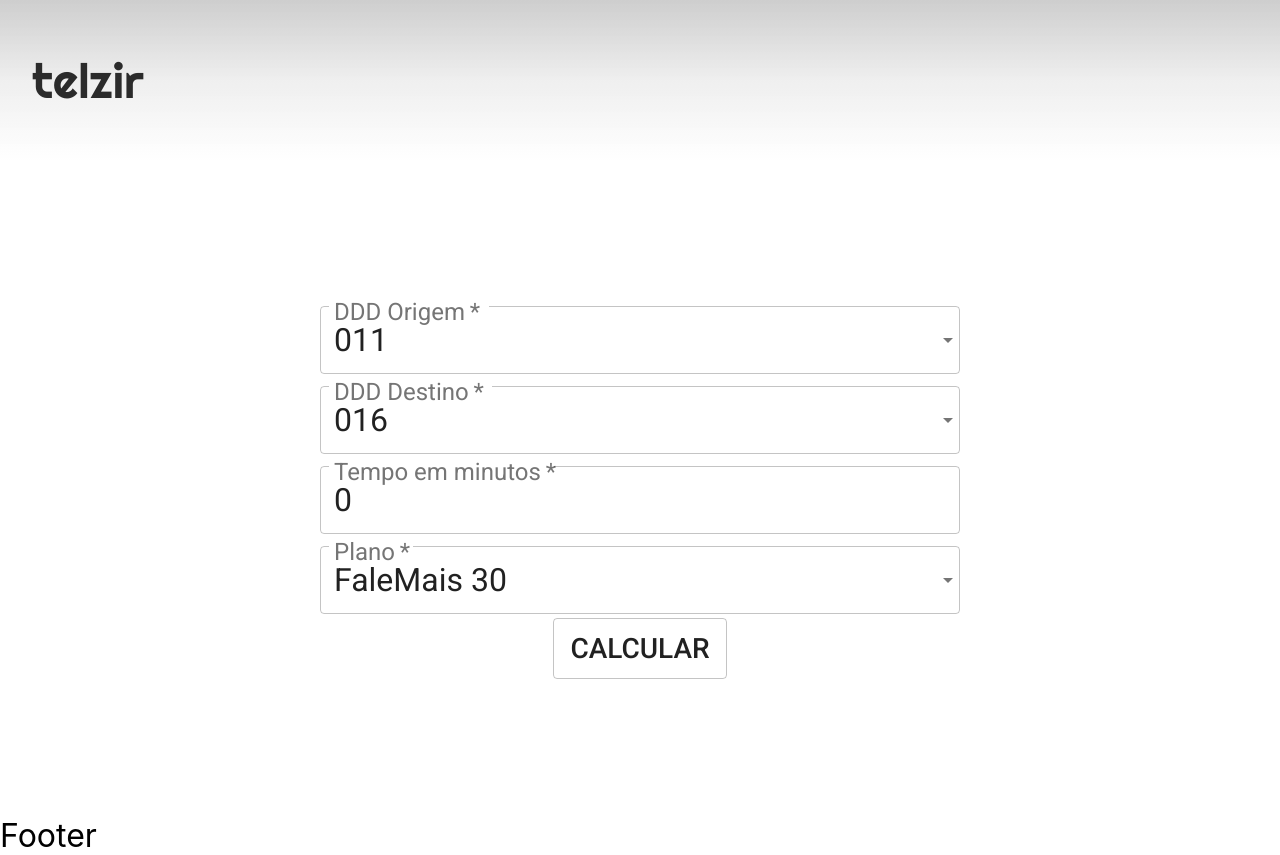
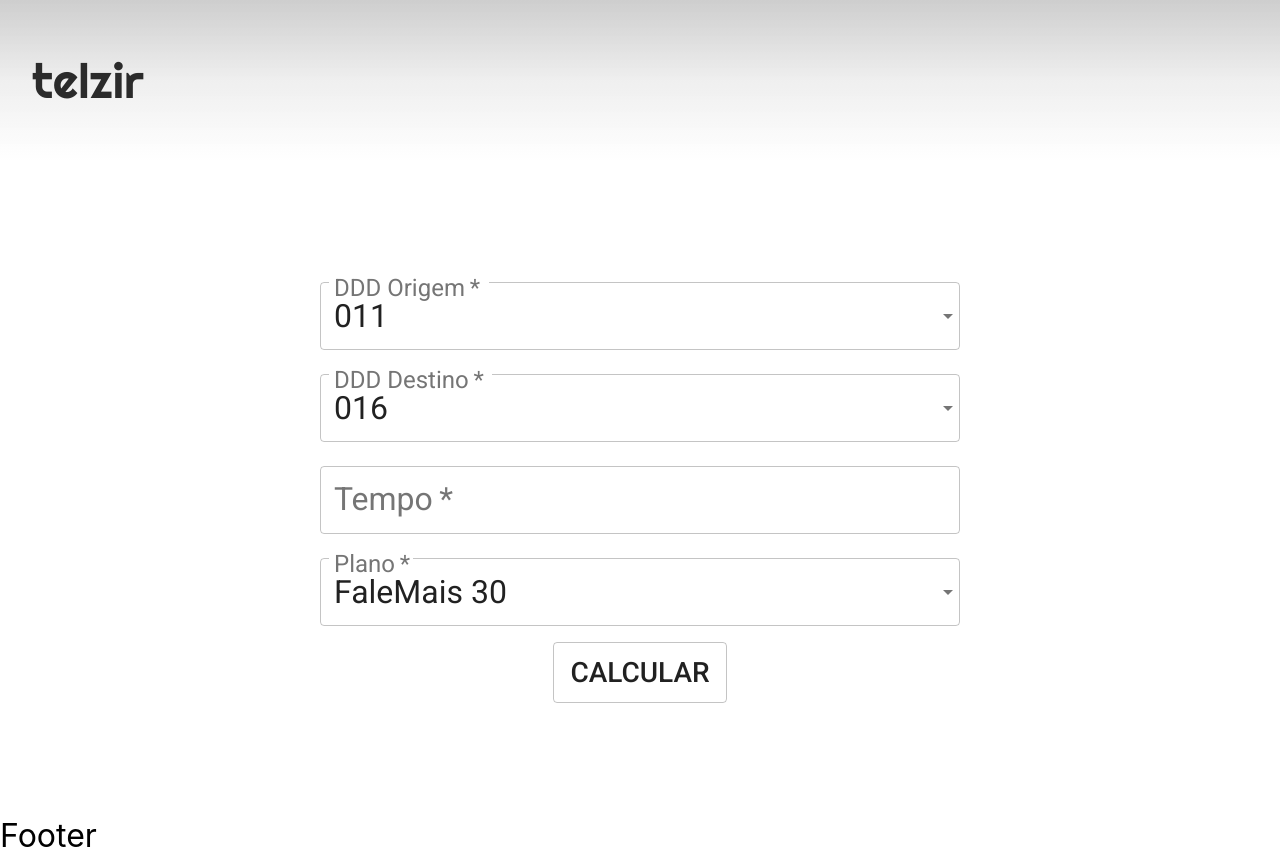
Before and after one commit to dmscn/fale-mais-telzir, a React (Create React App) app: page / in a window 1280 px wide. Built offline with nearby package versions, Linux system fonts and the light colour scheme.

Commit message:
Customized TextField

```diff
--- a/src/components/Calculator/InputFields/InputFields.jsx
+++ b/src/components/Calculator/InputFields/InputFields.jsx
@@ -1,5 +1,4 @@
 import React, { Component } from 'react'
-import TextField from "@material-ui/core/TextField";
 import Button from '@material-ui/core/Button';
 
 import plans from '../../../static/fale-mais-plans'
@@ -7,12 +6,14 @@ import taxes from '../../../static/taxes';
 
 import styles from './InputFields.module.css';
 
+import UITextField from '../../UI/TextField';
+
 export default class InputFields extends Component {
   state = {
     origin: taxes[0].origin,
     destiny: taxes[0].destiny,
     plan: plans[0].name,
-    time: 0,
+    time: undefined,
   }
 
   submit = () => {
@@ -27,69 +28,69 @@ export default class InputFields extends Component {
   };
 
   render() {
+    // removing duplicates
+    const origins = Array.from(new Set(taxes.map(tax => tax.origin)));
+    const destinations = Array.from(new Set(taxes.map(tax => tax.destiny)));
+
     return (
       <form className={styles.Container} noValidate autoComplete="off">
         <div className={styles.InputBox}>
-          <TextField
+          <UITextField
             className={styles.Input}
             required
             select
             label="DDD Origem"
             value={this.state.origin}
             onChange={this.handleChange("origin")}
-            variant="outlined"
-            margin="dense"
             SelectProps={{
               native: true
             }}
           >
-            {taxes.map(tax => (
-              <option key={tax.key} value={tax.origin}>
-                {tax.origin}
+            {origins.map(origin => (
+              <option key={origin} value={origin}>
+                {origin}
               </option>
             ))}
-          </TextField>
+          </UITextField>
 
-          <TextField
+          <UITextField
             className={styles.Input}
             required
             select
             label="DDD Destino"
             value={this.state.destiny}
             onChange={this.handleChange("destiny")}
-            variant="outlined"
-            margin="dense"
             SelectProps={{
               native: true
             }}
           >
-            {taxes.map(tax => (
-              <option key={tax.key} value={tax.destiny}>
-                {tax.destiny}
+            {destinations.map(destiny => (
+              <option key={destiny} value={destiny}>
+                {destiny}
               </option>
             ))}
-          </TextField>
+          </UITextField>
 
-          <TextField
+          <UITextField
             className={styles.Input}
             required
             type="number"
-            label="Tempo em minutos"
+            label="Tempo"
+            placeholder="Tempo de ligação em minutos"
             value={this.state.time}
             onChange={this.handleChange("time")}
-            variant="outlined"
-            margin="dense"
+            InputLabelProps={{
+              shrink: true,
+            }}
           />
 
-          <TextField
+          <UITextField
             className={styles.Input}
             required
             select
             label="Plano"
             value={this.state.plan}
             onChange={this.handleChange("plan")}
-            variant="outlined"
-            margin="dense"
             SelectProps={{
               native: true
             }}
@@ -99,7 +100,7 @@ export default class InputFields extends Component {
                 {plan.name}
               </option>
             ))}
-          </TextField>
+          </UITextField>
         </div>
 
         <Button
--- a/src/components/UI/TextField/TextField.jsx
+++ b/src/components/UI/TextField/TextField.jsx
@@ -1,13 +1,61 @@
 import React from 'react';
+import PropTypes from 'prop-types';
+import classNames from 'classnames';
 import { withStyles } from '@material-ui/core/styles';
 import TextField from '@material-ui/core/TextField';
 
-const StyledTextField = withStyles({
-  root:{
-    color: 'red'
-  }
-})(TextField)
+const styles = theme => ({
+  root: {
+    marginBottom: ".5em"
+  },
 
-export default function UITextField(props) {
-  return <StyledTextField {...props} inputProps={{color: 'red'}} />
+  cssLabel: {
+    "&$cssFocused": {
+      color: "#2b2b2b !important"
+    }
+  },
+
+  cssOutlinedInput: {
+    "&$cssFocused $notchedOutline": {
+      borderColor: "#2b2b2b !important"
+    }
+  },
+
+  cssFocused: {},
+  notchedOutline: {}
+});
+
+function UITextField(props) {
+  const { classes } = props;
+  return (
+    <TextField
+      variant="outlined"
+      margin="dense"
+      {...props}
+      className={classNames(props.classes.root, props.className)}
+      InputLabelProps={{
+        classes: {
+          root: classes.cssLabel,
+          focused: classes.cssFocused,
+        }
+      }}
+      InputProps={{
+        classes: {
+          root: classes.cssOutlinedInput,
+          focused: classes.cssFocused,
+          notchedOutline: classes.notchedOutline
+        }
+      }}
+    >
+      {props.children || undefined}
+    </TextField>
+  );
 }
+
+UITextField.propTypes = {
+  children: PropTypes.node,
+  classes: PropTypes.object.isRequired,
+  className: PropTypes.string
+};
+
+export default withStyles(styles)(UITextField);
--- a/src/static/taxes.js
+++ b/src/static/taxes.js
@@ -1,36 +1,30 @@
 export default [
   {
-    key: 1,
     origin: '011',
     destiny: '016',
     pricePerMinute: 1.90
   },
   {
-    key: 2,
     origin: '016',
     destiny: '011',
     pricePerMinute: 2.90
   },
   {
-    key: 3,
     origin: '011',
     destiny: '017',
     pricePerMinute: 1.70
   },
   {
-    key: 4,
     origin: '017',
     destiny: '011',
     pricePerMinute: 2.70
   },
   {
-    key: 5,
     origin: '011',
     destiny: '018',
     pricePerMinute: 0.90
   },
   {
-    key: 6,
     origin: '018',
     destiny: '011',
     pricePerMinute: 1.90
```
